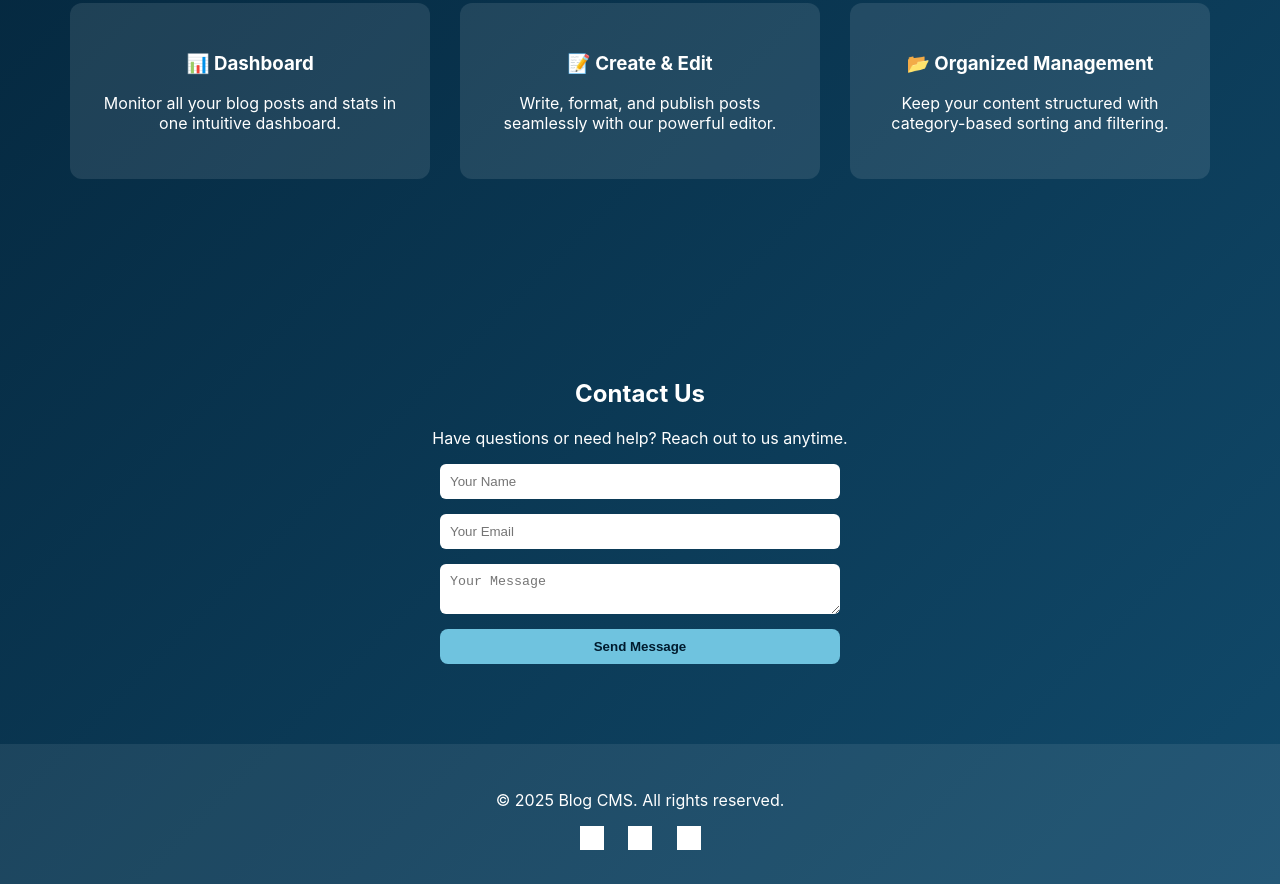
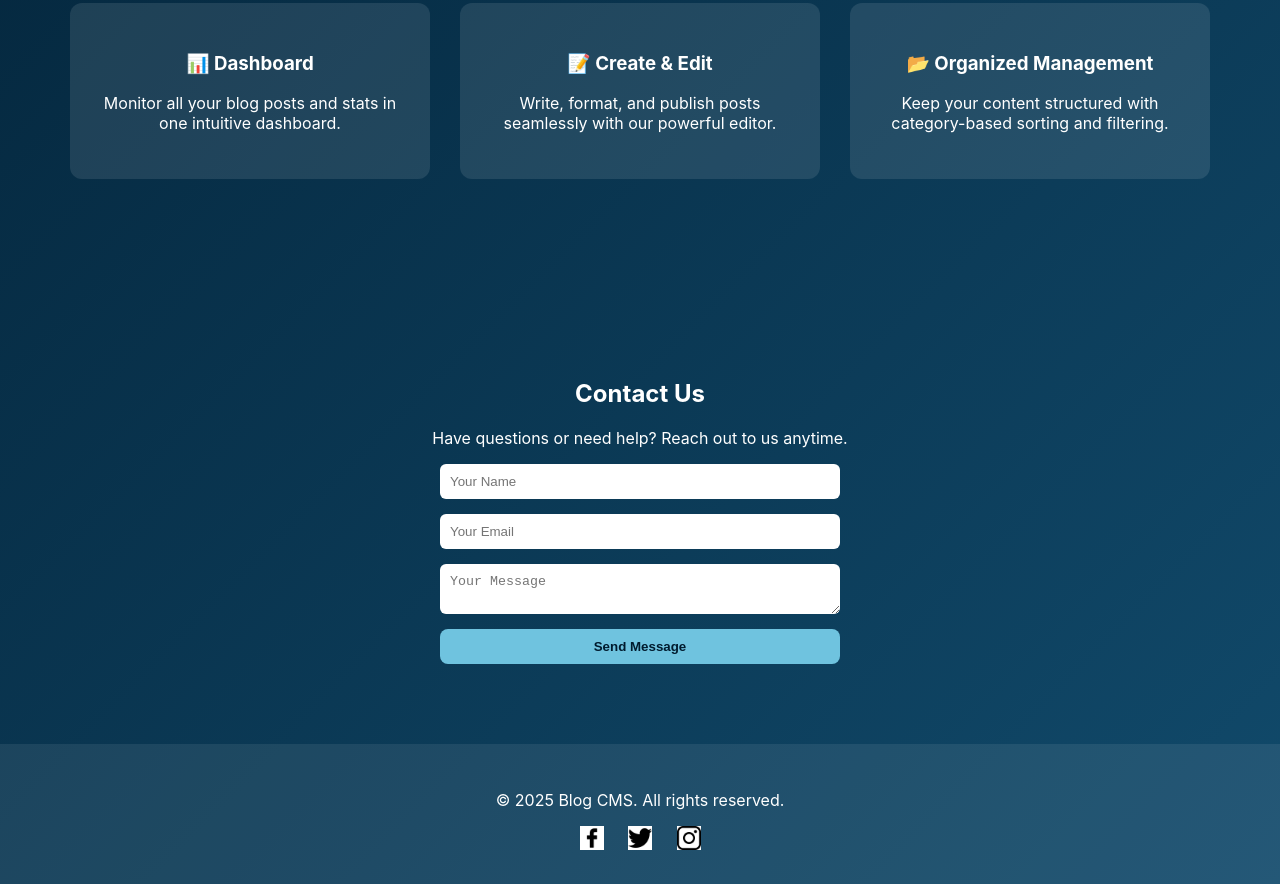
Before and after one commit to ayoweb-ai/blogCms, a plain HTML site: page index.html in a window 1280 px wide. Shown: the part 966-1850 px from the top of the page. Drawn offline with Linux system fonts and the light colour scheme.

Commit message:
Add files via upload

```diff
--- a/style.css
+++ b/style.css
@@ -122,7 +122,8 @@ body {
 .footer .social-icons img {
   width: 24px;
   margin: 0 10px;
-  filter: brightness(0) invert(1);
+  /* filter: brightness(0) invert(1); */
+
 }
 
 /* Modal */
```
